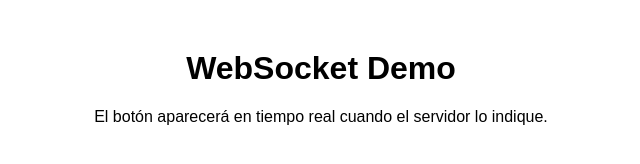
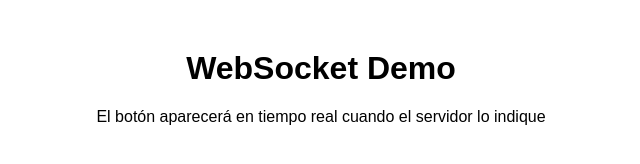
Before and after one commit to Memo-Serrano/live-webinar-test, a website: page public/index.html in a window 1280 px wide. Shown: the full height of the page, 319-959 px from the left. Drawn offline with Linux system fonts and the light colour scheme.

Commit message:
New Commit

```diff
--- a/public/index.html
+++ b/public/index.html
@@ -8,7 +8,7 @@
 </head>
 <body>
   <h1>WebSocket Demo</h1>
-  <p>El botón aparecerá en tiempo real cuando el servidor lo indique.</p>
+  <p>El botón aparecerá en tiempo real cuando el servidor lo indique</p>
 
   <!-- Botón oculto inicialmente -->
   <button id="dynamicButton" style="display: none;">¡Hola, soy un botón!</button>
```
